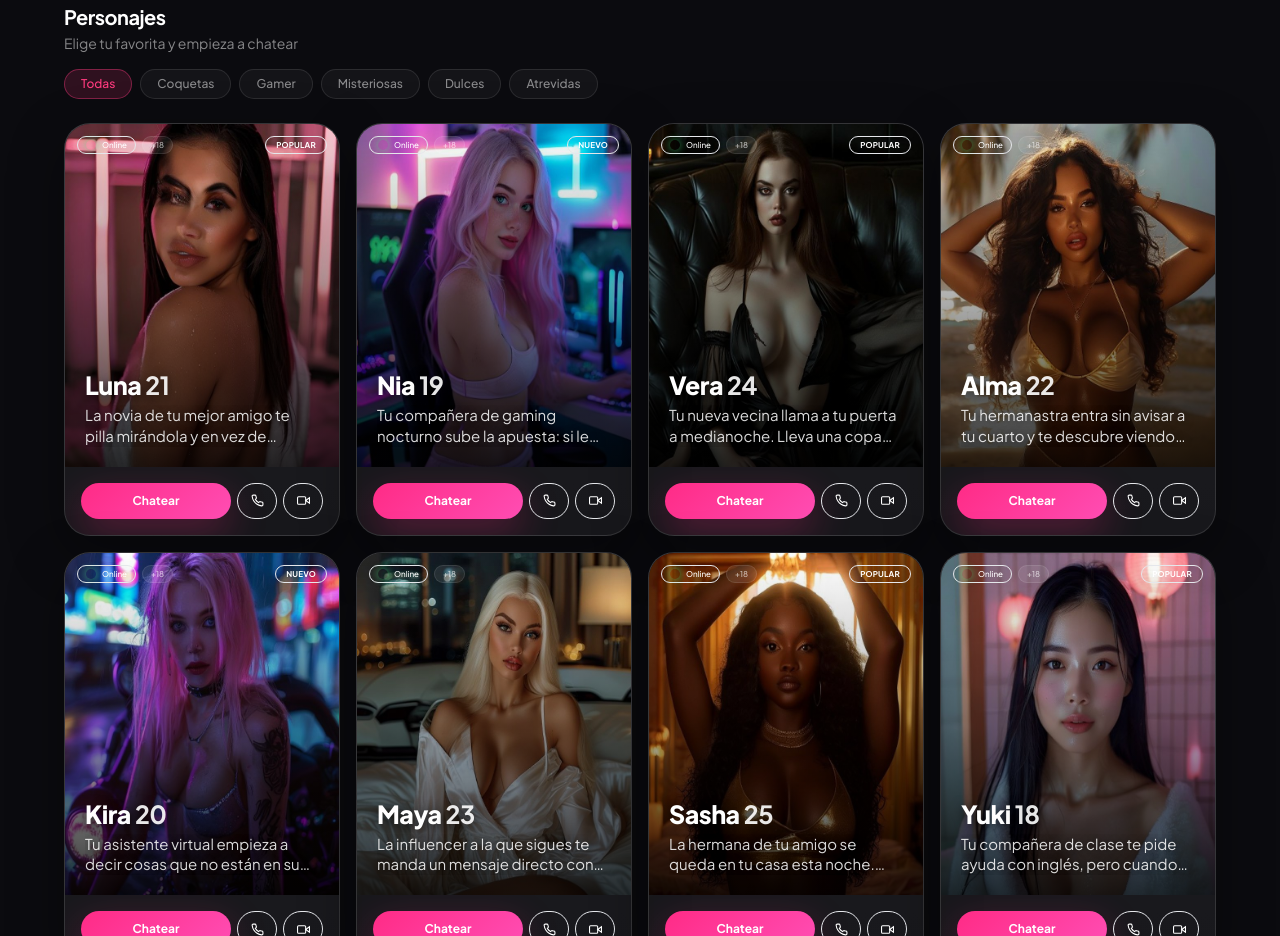
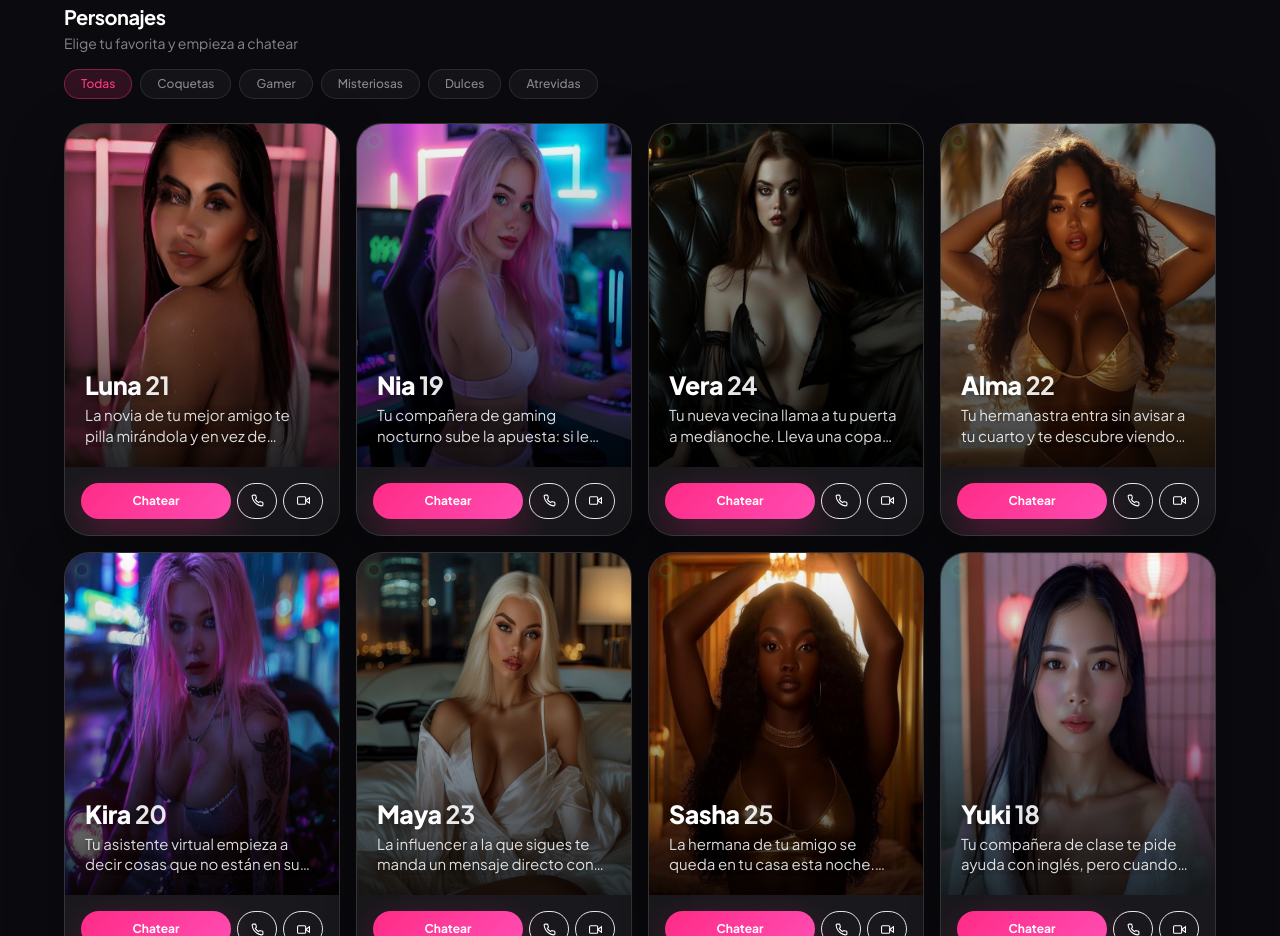
Before and after one commit to 3737631/luciaia, a Next.js app: page /luciaia/girls in a window 1280 px wide. Shown: the part 980-1916 px from the top of the page. Built offline with nearby package versions, Linux system fonts and the light colour scheme.

Commit message:
clean cards: remove badges, green dot + pencil on image overlay

```diff
--- a/src/components/GirlCard.tsx
+++ b/src/components/GirlCard.tsx
@@ -4,11 +4,6 @@ import { useState } from "react";
 import Link from "next/link";
 import { Girl } from "@/data/girls";
 import { getGirlImage } from "@/lib/images";
-
-const badgeColors: Record<string, string> = {
-  Nuevo: "bg-gradient-to-r from-green-500/40 to-emerald-500/30 border-green-400/40 text-green-300",
-  Popular: "bg-gradient-to-r from-pink-500/40 to-orange-500/30 border-pink-400/40 text-pink-300",
-};
 
 export default function GirlCard({ girl }: { girl: Girl }) {
   const [imgFailed, setImgFailed] = useState(false);
@@ -31,20 +26,20 @@ export default function GirlCard({ girl }: { girl: Girl }) {
             </div>
           )}
           <div className="absolute inset-0 bg-gradient-to-t from-black/80 via-black/30 to-transparent" />
-          {/* Top badges */}
-          <div className="absolute left-3 right-3 top-3 flex items-start justify-between gap-1.5">
-            <div className="flex items-center gap-1.5">
-              <span className="flex items-center gap-1.5 rounded-full bg-green-500/20 px-2 py-0.5 text-[0.5rem] font-medium text-green-400 border border-green-500/30">
-                <span className="h-2.5 w-2.5 rounded-full bg-green-400 shadow-[0_0_8px_rgba(74,222,128,0.7)] animate-pulse" />
-                Online
-              </span>
-              <span className="rounded-full bg-white/[0.08] px-2 py-0.5 text-[0.5rem] font-medium text-muted border border-white/[0.10]">+18</span>
-            </div>
-            {girl.badge && (
-              <span className={`rounded-full border px-2.5 py-0.5 text-[0.5rem] font-bold tracking-wide uppercase ${badgeColors[girl.badge] || badgeColors.Popular}`}>
-                {girl.badge}
-              </span>
-            )}
+          {/* Top status dot + edit */}
+          <div className="absolute left-3 right-3 top-3 flex items-start justify-between">
+            <span className="flex h-2.5 w-2.5 rounded-full bg-green-400 shadow-[0_0_8px_rgba(74,222,128,0.6)] animate-pulse" />
+            <Link
+              href={`/customize/${girl.id}`}
+              className="flex h-8 w-8 items-center justify-center rounded-full bg-white/10 backdrop-blur-sm text-white/70 hover:bg-white/20 hover:text-white transition-all active:scale-90 opacity-0 group-hover:opacity-100"
+              title="Personalizar"
+              onClick={(e) => e.stopPropagation()}
+            >
+              <svg width="14" height="14" viewBox="0 0 24 24" fill="none" stroke="currentColor" strokeWidth="2" strokeLinecap="round" strokeLinejoin="round">
+                <path d="M12 20h9"/>
+                <path d="M16.5 3.5a2.121 2.121 0 0 1 3 3L7 19l-4 1 1-4L16.5 3.5z"/>
+              </svg>
+            </Link>
           </div>
           {/* Bottom text overlay */}
           <div className="absolute bottom-0 left-0 right-0 p-4 sm:p-5">
```
